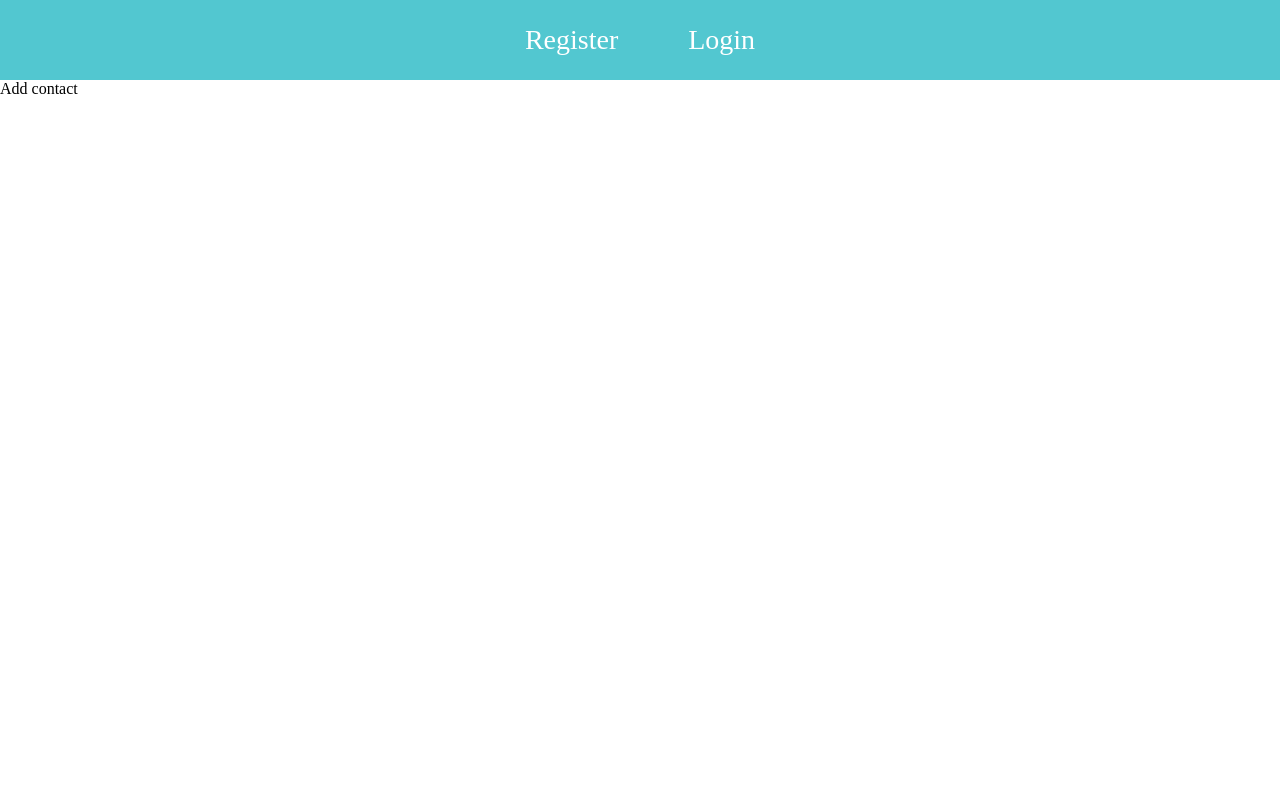
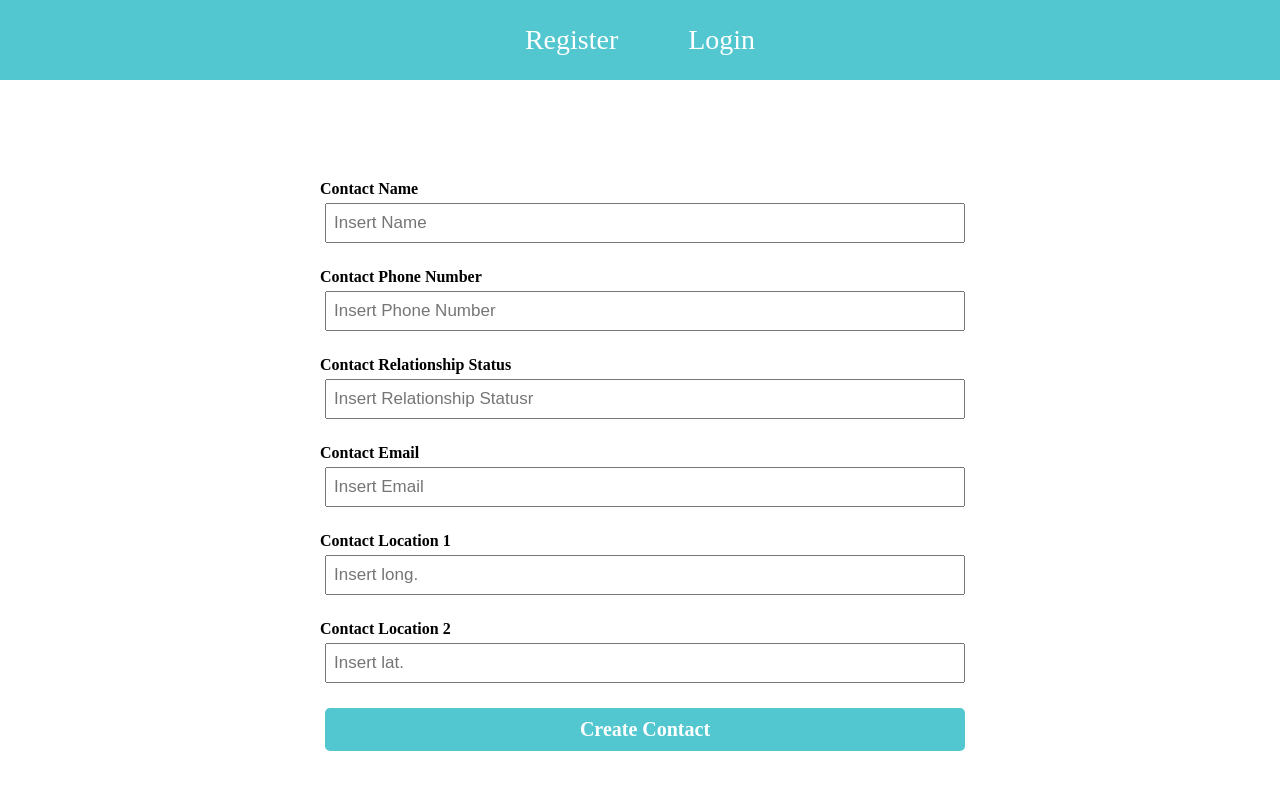
Before and after one commit to Hadi-AlKammouni/Address_Book, a React (Create React App) app in the folder react-frontend/: page /add_contact in a window 1280 px wide. Shown: the top 790 px of the page. Built offline with nearby package versions, Linux system fonts and the light colour scheme.

Commit message:
FE//Implementing add contact functionality

```diff
--- a/react-frontend/src/pages/AddContact.js
+++ b/react-frontend/src/pages/AddContact.js
@@ -1,10 +1,131 @@
-import React from "react";
+import { useState } from "react";
 
+//Calling add contact api
+const submitAddContact = async (info) => {
+
+    try {
+        const res = await fetch("http://localhost:4001/api/contact/add_contact",{
+            method: "POST",
+            headers:{
+                "Content-Type" : "application/json",
+            },
+            body: JSON.stringify(info)
+        });
+
+        const data = await res.json();
+        alert("You added new contact in successfully ✅")
+        return data;
+    } catch (error){
+        console.log(error)
+    }
+};
+
+//Main function
 const AddContact = () => {
+ // Initialize Input State
+ const [name, setName] = useState("");
+ const [phone_number, setPhoneNumber] = useState("");
+ const [relationship_status, setrelationship_status] = useState("");
+ const [email, setEmail] = useState("");
+ const [location1, setLocation1] = useState("");
+ const [location2, setLocation2] = useState("");
+
+ //Add Data to Backend on Submit
+ const onSubmit = (e) => {
+   e.preventDefault();
+   if (!name || !phone_number || !relationship_status || !email || !location1 || !location2) {
+     alert("Please fill all fields!");
+     return;
+   }
+
+   const user = localStorage.getItem("user_id")
+   const location = {"type" : "Point", "coordinates" : [location1,location2]};
+   submitAddContact({ name, phone_number, relationship_status, email, location, user });
+   setName("");
+   setPhoneNumber("");
+   setrelationship_status("");
+   setEmail("");
+   setLocation1("");
+   setLocation2("");
+ };
+
  return (
-    <div>Add contact</div>
+   <form className="add-form" onSubmit={onSubmit}>
+     <div className="form-control">
+       <label>Contact Name</label>
+       <input
+         type={"text"}
+         placeholder={"Insert Name"}
+         value={name}
+         onChange={(e) => {
+           setName(e.target.value);
+         }}
+       />
+     </div>
 
- )
+     <div className="form-control">
+       <label>Contact Phone Number</label>
+       <input
+         type={"text"}
+         placeholder={"Insert Phone Number"}
+         value={phone_number}
+         onChange={(e) => {
+            setPhoneNumber(e.target.value);
+         }}
+       />
+     </div>
+
+     <div className="form-control">
+       <label>Contact Relationship Status</label>
+       <input
+         type={"text"}
+         placeholder={"Insert Relationship Statusr"}
+         value={relationship_status}
+         onChange={(e) => {
+            setrelationship_status(e.target.value);
+         }}
+       />
+     </div>
+
+     <div className="form-control">
+       <label>Contact Email</label>
+       <input
+         type={"email"}
+         placeholder={"Insert Email"}
+         value={email}
+         onChange={(e) => {
+            setEmail(e.target.value);
+         }}
+       />
+     </div>
+
+     <div className="form-control">
+       <label>Contact Location 1</label>
+       <input
+         type={"text"}
+         placeholder={"Insert long."}
+         value={location1}
+         onChange={(e) => {
+            setLocation1(e.target.value);
+         }}
+       />
+     </div>
+
+     <div className="form-control">
+       <label>Contact Location 2</label>
+       <input
+         type={"text"}
+         placeholder={"Insert lat."}
+         value={location2}
+         onChange={(e) => {
+            setLocation2(e.target.value);
+         }}
+       />
+     </div>
+
+     <input type={"submit"} value="Create Contact" className="btn btn-block" />
+   </form>
+ );
 }
 
 export default AddContact;
```
